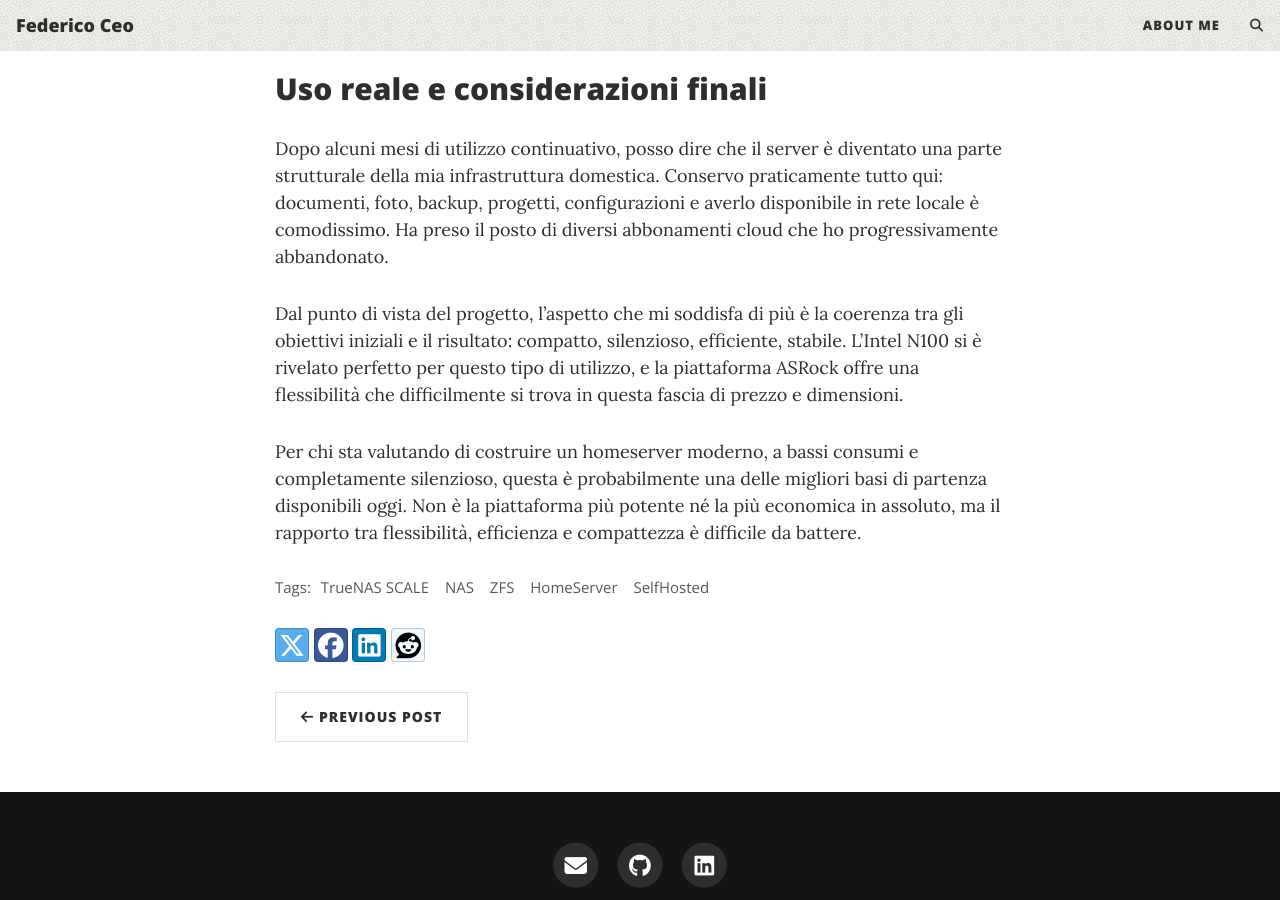
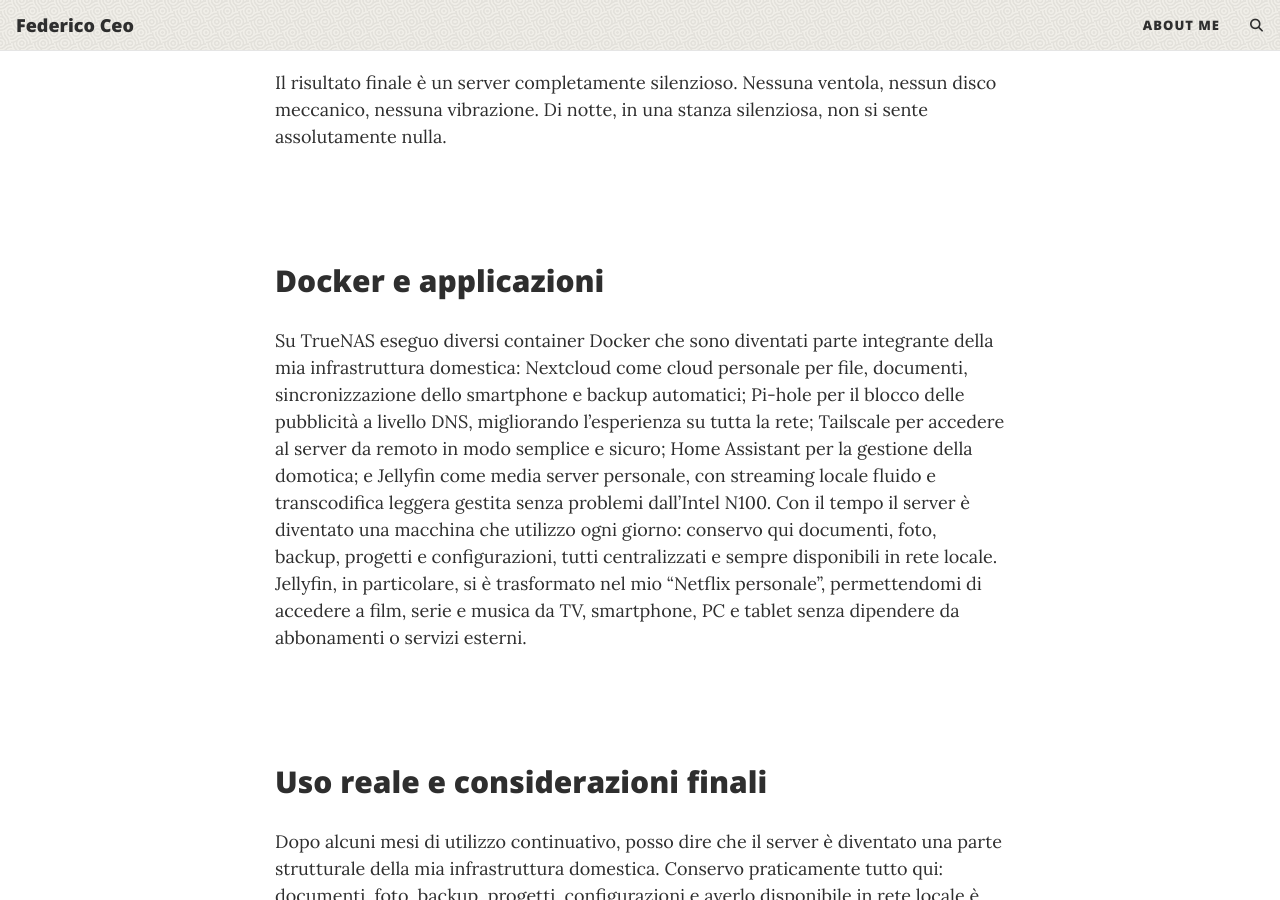
Before and after one commit to fede-ceo/fedeceo.github.io, a Jekyll site: the page built from _posts/2026-05-12-Nas.md, in a window 1280 px wide and 900 px high, scrolled down 5227 px. Built offline with Jekyll 4.4.1, drawn with Linux system fonts in a browser that asks for light colours; comment, search, counter and statistics services are not loaded; some of the changed text lies outside the part shown.

Commit message:
Update 2026-05-12-Nas.md

```diff
--- a/_posts/2026-05-12-Nas.md
+++ b/_posts/2026-05-12-Nas.md
@@ -70,6 +70,8 @@ Nessuna build è perfetta, e questa non fa eccezione. Ho valutato i compromessi
 
 **Lo slot PCIe unico.** C'è un solo slot PCIe 4x, quindi ogni espansione futura richiede una scelta: NIC più veloce, controller SATA aggiuntivo o altro. Non è una piattaforma pensata per grandi upgrade, e bisogna averlo chiaro dall'inizio. Per un homeserver domestico, però, è più che sufficiente.
 
+**L'assenza del supporto alla memoria ECC.** Caratteristica che in ambito NAS e ZFS viene spesso considerata importante per garantire una maggiore integrità dei dati. Nel mio utilizzo domestico non l’ho ritenuta una mancanza critica, soprattutto considerando i consumi ridotti, il costo contenuto e la natura non enterprise del progetto, ma resta uno dei compromessi principali rispetto a soluzioni server più professionali.
+
 <br><br>
 
 ## Software: TrueNAS e ZFS
@@ -100,6 +102,12 @@ Il risultato finale è un server completamente silenzioso. Nessuna ventola, ness
 
 <br><br>
 
+## Docker e applicazioni
+Su TrueNAS eseguo diversi container Docker che sono diventati parte integrante della mia infrastruttura domestica: Nextcloud come cloud personale per file, documenti, sincronizzazione dello smartphone e backup automatici; Pi-hole per il blocco delle pubblicità a livello DNS, migliorando l’esperienza su tutta la rete; Tailscale per accedere al server da remoto in modo semplice e sicuro; Home Assistant per la gestione della domotica; e Jellyfin come media server personale, con streaming locale fluido e transcodifica leggera gestita senza problemi dall’Intel N100. Con il tempo il server è diventato una macchina che utilizzo ogni giorno: conservo qui documenti, foto, backup, progetti e configurazioni, tutti centralizzati e sempre disponibili in rete locale. Jellyfin, in particolare, si è trasformato nel mio “Netflix personale”, permettendomi di accedere a film, serie e musica da TV, smartphone, PC e tablet senza dipendere da abbonamenti o servizi esterni.
+
+
+<br><br>
+
 ## Uso reale e considerazioni finali
 
 Dopo alcuni mesi di utilizzo continuativo, posso dire che il server è diventato una parte strutturale della mia infrastruttura domestica. Conservo praticamente tutto qui: documenti, foto, backup, progetti, configurazioni e averlo disponibile in rete locale è comodissimo. Ha preso il posto di diversi abbonamenti cloud che ho progressivamente abbandonato.
```
Also changed, not shown: other parts of _posts/2026-05-12-Nas.md (+1 -1 lines).
